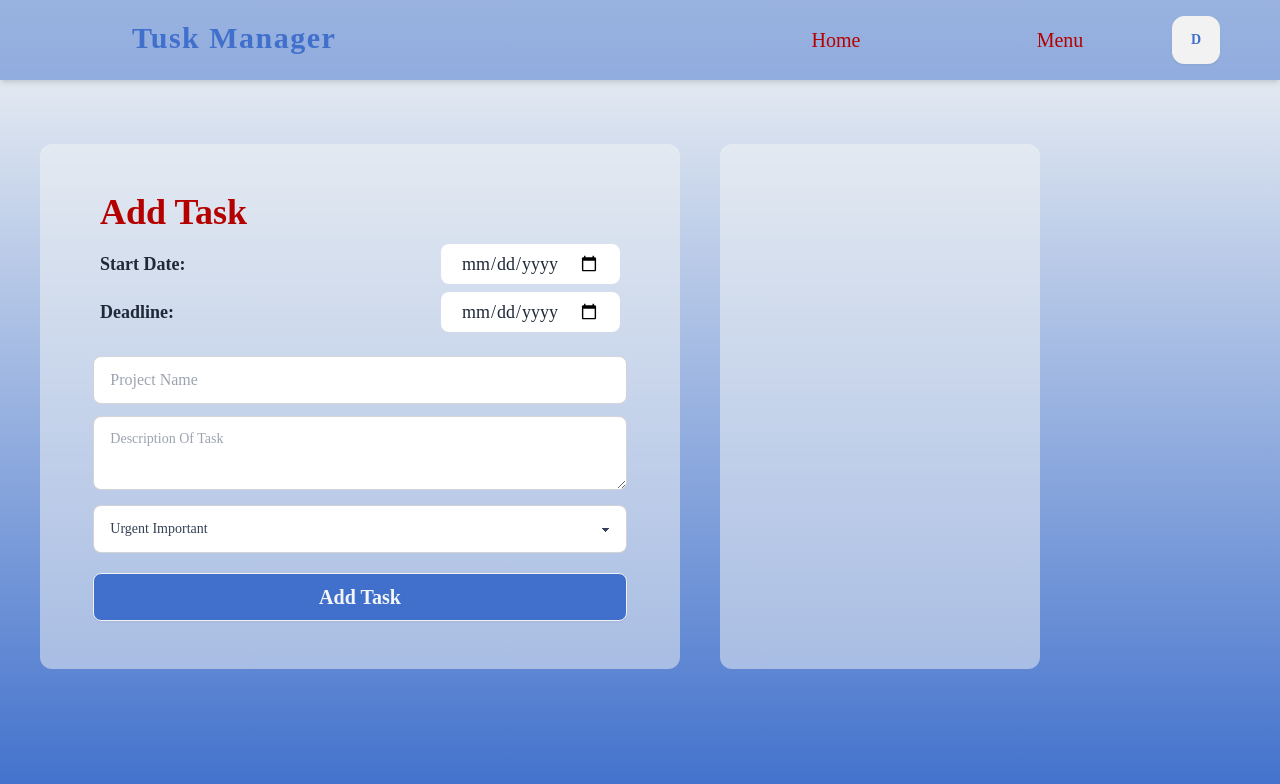
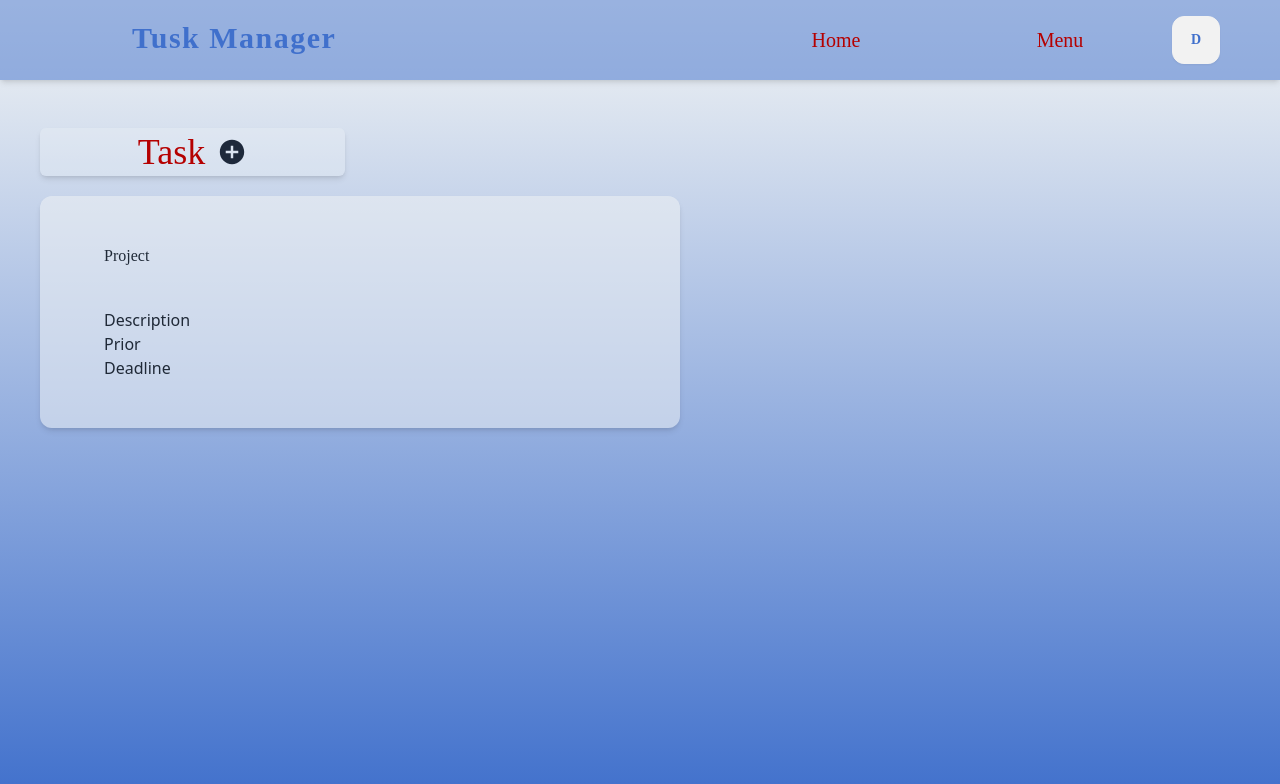
Before and after one commit to Zhimron/TaskManager, a React (Vite) app: page /Addtask in a window 1280 px wide. Shown: the top 784 px of the page. Built offline with nearby package versions, Linux system fonts and the light colour scheme; sample sign-in values are in the browser's storage; a web font is replaced by a local one.

Commit message:
user add task design

```diff
--- a/src/Userui/Components/UserAddtask.jsx
+++ b/src/Userui/Components/UserAddtask.jsx
@@ -1,42 +1,59 @@
-import React from 'react'
+import React, { useState } from 'react'
 import { DatePicker } from '../../assets/Components/DatePicker';
 import InputDefault from '../../assets/Components/InputDefault';
 import { TextArea } from '../../assets/Components/TextArea';
 import { Combobox } from '../../assets/Components/Combobox';
 import { MdOutlineTitle } from "react-icons/md";
 import { ButtonComp } from '../../assets/Components/ButtonComp';
-
-
+import { IoMdAddCircle } from "react-icons/io";
+import { Link } from "react-router-dom";
+import { motion } from 'framer-motion';
 
 export const UserAddtask = () => {
+  const [isShow,SetIsShow] = useState(false);
+  const handleChange = () =>{
+    SetIsShow((prevState) => !prevState);
+
+  }
   return (
     <div className="w-screen h-screen bg-gradient-to-t from-royalblue to-ivory ">
-      <div className=" w-full  pt-36  burger flex ">
-        <div className="flex flex-col ml-10 rounded-xl bg-ivory bg-opacity-50 py-12 items-center w-3/6  ">
+      <div className=" font-body  text-4xl flex items-center text-crimson justify-between mx-5  pt-32 ml-10">
+        <motion.div
+          className="w-3/12 flex items-center justify-center bg-ivory bg-opacity-25 shadow-md p-1 rounded-md"
+          whileTap={{ scale: 0.8 }}
+          onClick={handleChange}
+        >
+          <Link>Task</Link>{" "}
+          <IoMdAddCircle size={30} className="text-slate-800 ml-3" />
+        </motion.div>
+      </div>
+      <div className=" w-full mt-5 burger flex ">
+        {isShow ? (
+          <div className="flex flex-col ml-10 rounded-xl bg-ivory bg-opacity-25 py-12 items-center w-3/6 shadow-md ">
             <div className="  w-full flex flex-col px-10 ">
-            <div className="font-body  text-4xl flex items-center text-crimson justify-between mx-5 ">
-              <span className=" font-bold">Add Task</span>
-            </div>
-            <div className="font-text text-lg flex items-center justify-between mx-5 mt-3 ">
+              {/* <div className="font-text text-lg flex items-center justify-between mx-5 mt-3 ">
               <span className=" font-bold">Start Date:</span> <DatePicker />
-            </div>
+            </div> */}
               <div className=" font-text  text-lg flex  items-center justify-between mx-5 mt-2 ">
                 <span className="font-bold">Deadline:</span> <DatePicker />
               </div>
             </div>
 
             <div className="w-full  flex flex-col font-body items-center   ">
-            <InputDefault
-              type="text"
-              placeholder="Project Name"
-
-            />
+              <InputDefault type="text" placeholder="Project Name" />
               <TextArea />
               <Combobox />
               <ButtonComp children={"Add Task"} />
             </div>
-        </div>{" "}
-        <div className="flex flex-col mx-10 rounded-xl bg-ivory bg-opacity-50 p-5 items-center  w-3/12"></div>
+          </div>
+        ) : (
+          <div className="flex flex-col ml-10 rounded-xl bg-ivory bg-opacity-50 py-12 pl-16 w-3/6 shadow-md ">
+            <div className='font-body'>Project</div>
+            <p className='mt-10'>Description</p>
+            <div>Prior</div>
+            <div>Deadline</div>
+          </div>
+        )}
       </div>
     </div>
   );
```
Lines whose indentation alone changed are shown as unchanged.
